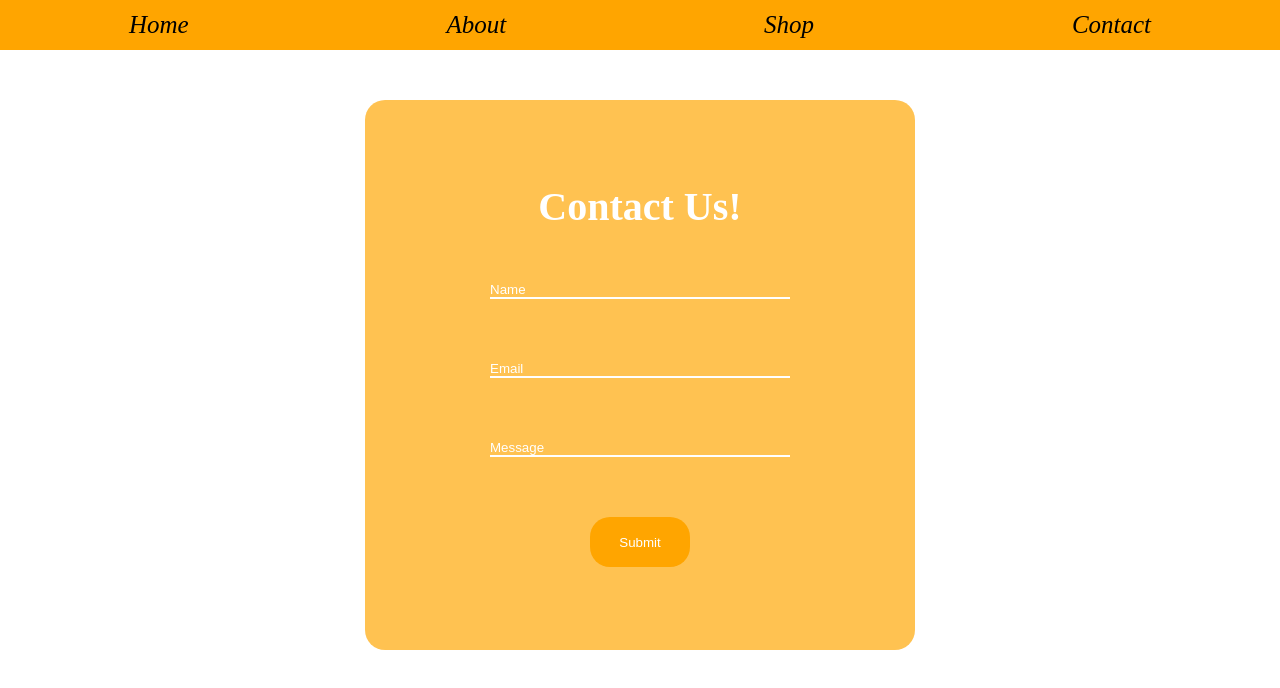
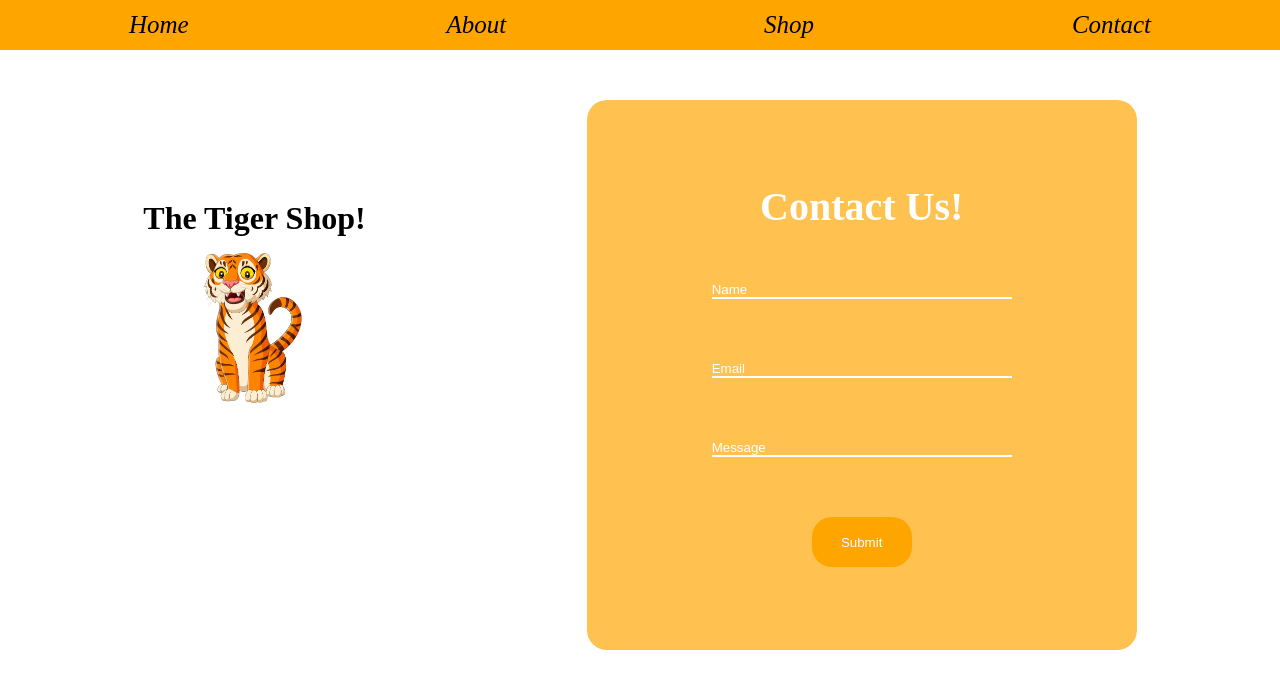
Before and after one commit to npineda0/Tigers_hw3, a Next.js app: page /contact in a window 1280 px wide. Shown: the top 688 px of the page. Built offline with nearby package versions, Linux system fonts and the light colour scheme.

Commit message:
component added to contact page

```diff
--- a/src/app/contact/contact.module.css
+++ b/src/app/contact/contact.module.css
@@ -1,8 +1,18 @@
+.contactContainer {
+    display: flex;
+    align-items: center;
+    justify-content: space-evenly;
+}
+
+/* .tigerImg {
+    margin-left: 50px;
+} */
+
 .formBackground {
     background-color: #ffa600ae;
     height: 550px;
     width: 550px;
-    margin: 0 auto;
+    /* margin: 0 auto; */
     margin-top: 50px;
     border-radius: 20px;
 
--- a/src/app/contact/page.js
+++ b/src/app/contact/page.js
@@ -1,9 +1,12 @@
 import contactStyles from "./contact.module.css";
+import TigerImage from "@/components/TigerImage/tiger";
 
 export default function Contact() {
 
     return (
         <main>
+            <div className={contactStyles.contactContainer}>
+                <div className={contactStyles.tigerImg}><TigerImage/></div>
                 <div className={contactStyles.formBackground}>
                     <p className={contactStyles.contactHeader}>Contact Us!</p>
                     <form>
@@ -13,6 +16,7 @@ export default function Contact() {
                         <button className={contactStyles.contactBtn} >Submit</button>
                     </form>
                 </div>
+            </div>
         </main>
     );
 }
```
Lines whose indentation alone changed are shown as unchanged.
